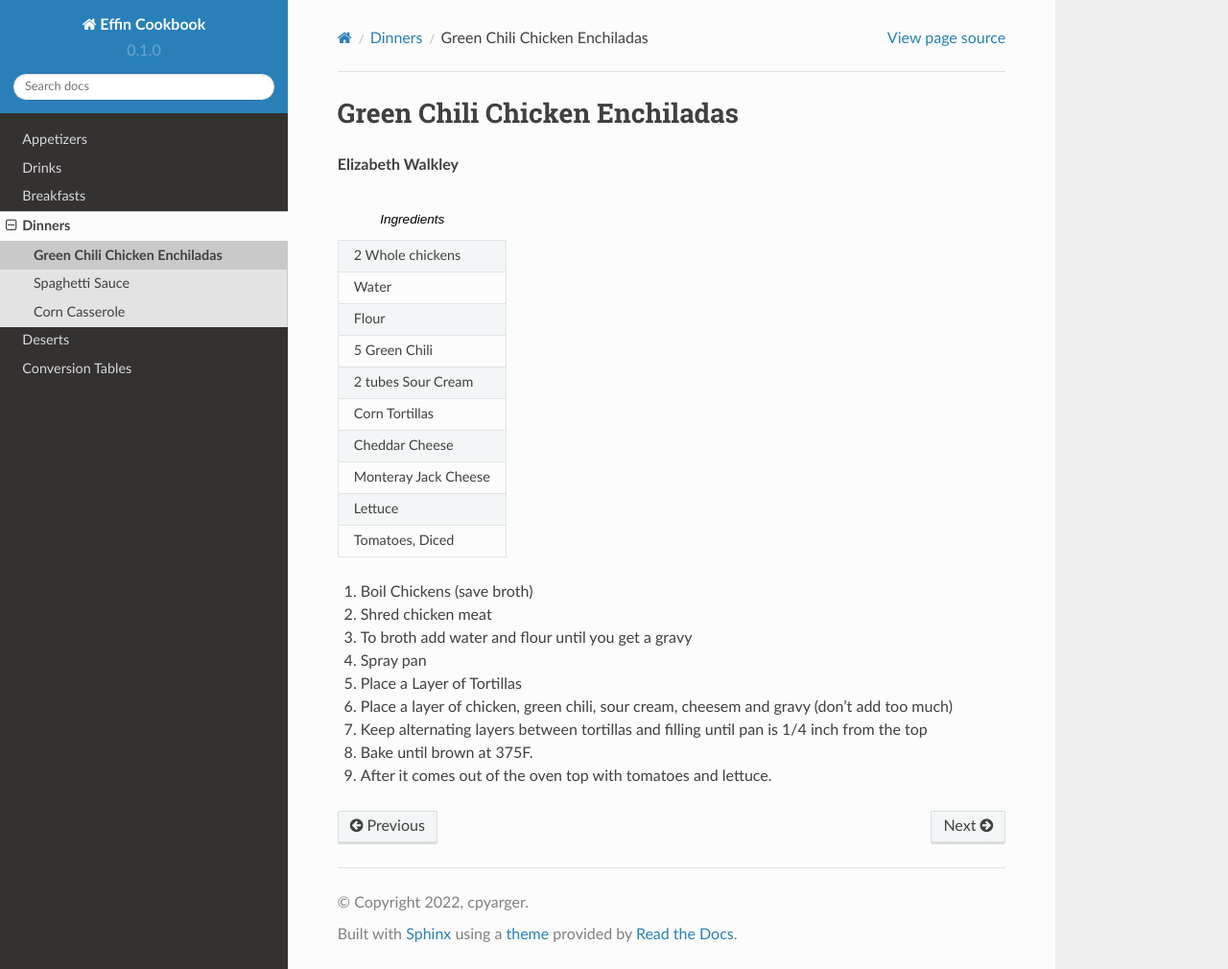
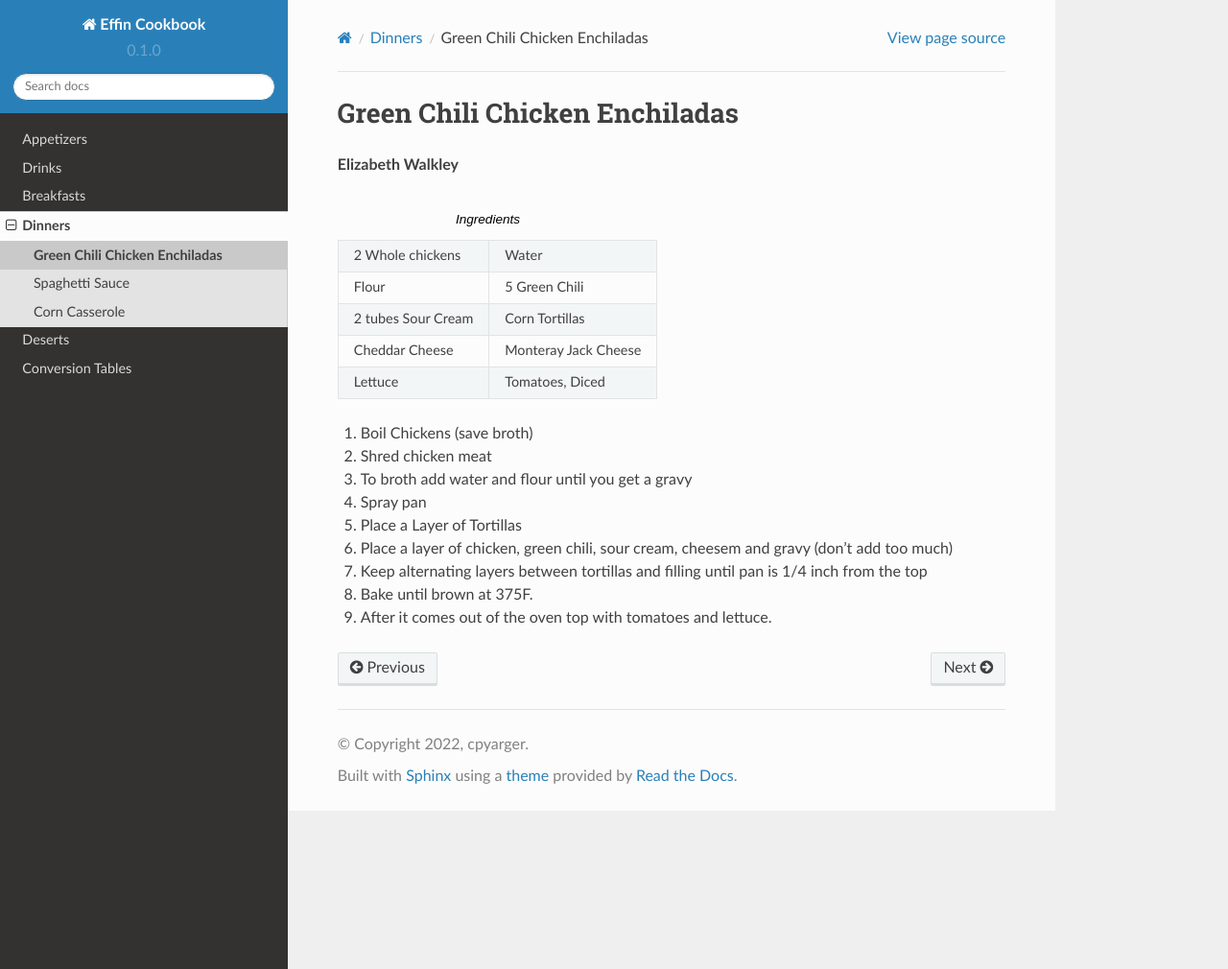
Before and after one commit to cpyarger/Effin-Cookbook, a Sphinx documentation site: the page built from docs/source/dinners/GreenChilliChicken.rst, in a window 1280 px wide and 1010 px high. Shown: the whole window at 96% size. Built offline with Sphinx 7.4.7 and the Read the Docs theme 2.0.0, drawn with Linux system fonts in a browser that asks for light colours.

Commit message:
fix table

```diff
--- a/docs/source/dinners/GreenChilliChicken.rst
+++ b/docs/source/dinners/GreenChilliChicken.rst
@@ -9,15 +9,15 @@ Green Chili Chicken Enchiladas
    :header-rows: 0
 
    * - 2 Whole chickens
-   * - Water
+     - Water
    * - Flour
-   * - 5 Green Chili
+     - 5 Green Chili
    * - 2 tubes Sour Cream
-   * - Corn Tortillas
+     - Corn Tortillas
    * - Cheddar Cheese
-   * - Monteray Jack Cheese
+     - Monteray Jack Cheese
    * - Lettuce
-   * - Tomatoes, Diced
+     - Tomatoes, Diced
 
 1. Boil Chickens (save broth)
 2. Shred chicken meat
```
